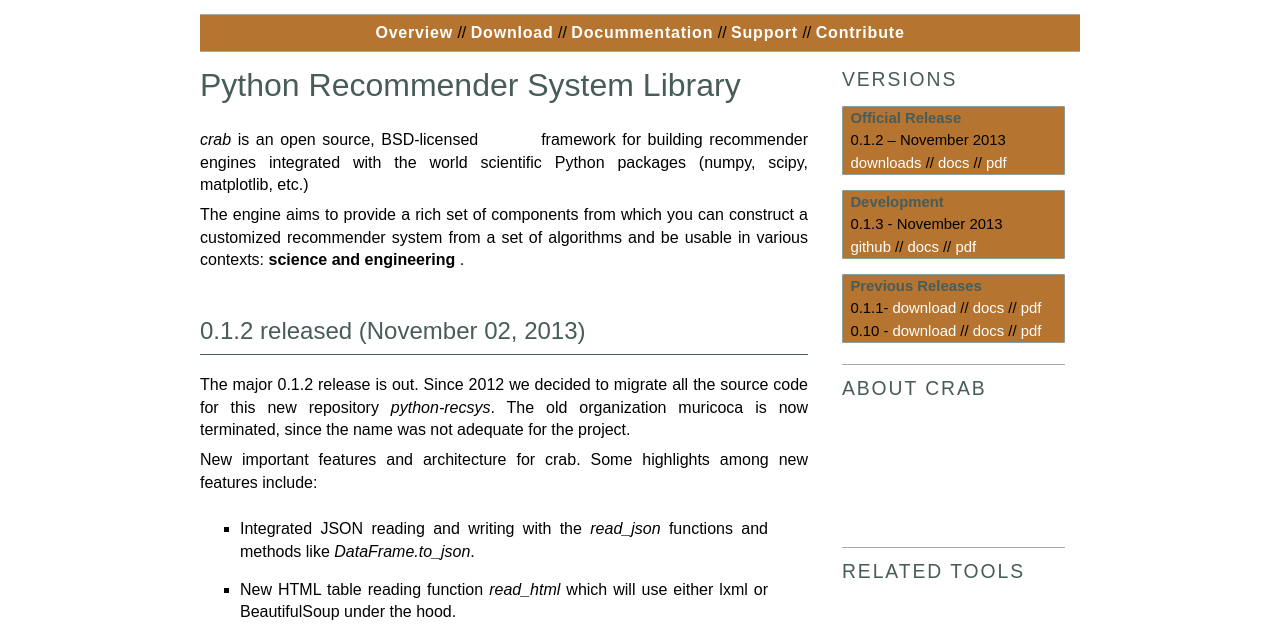
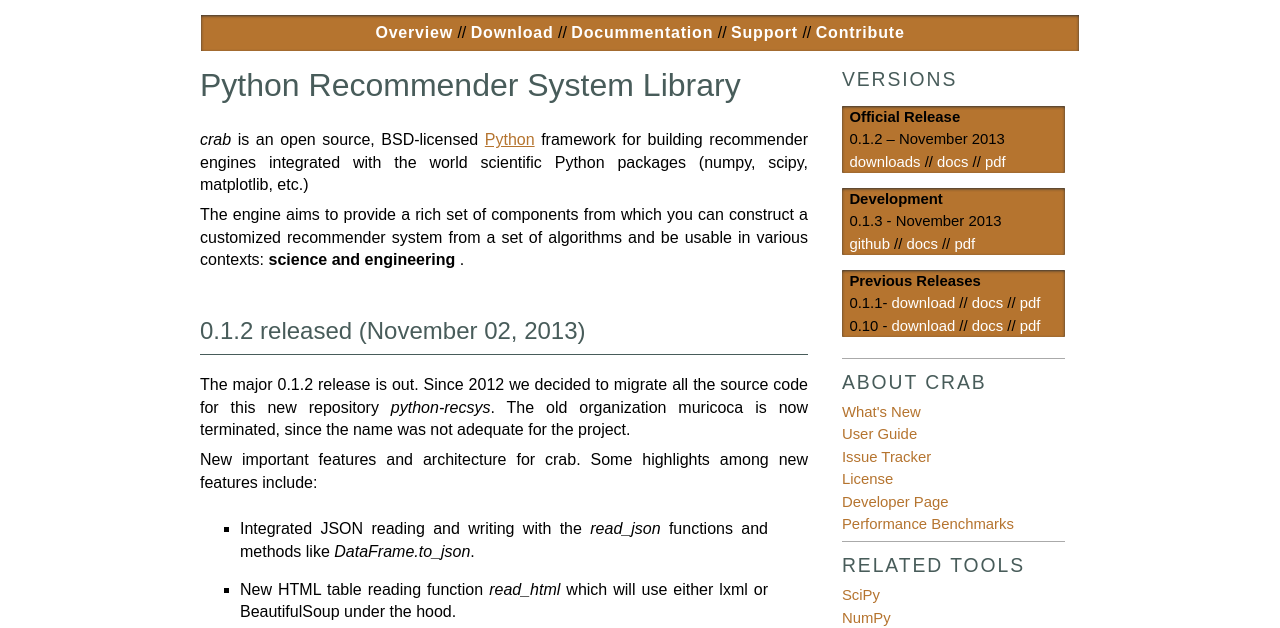
Before and after one commit to python-recsys/crab, a plain HTML site: page index.html in a window 1280 px wide. Shown: the part 172-800 px from the top of the page. Drawn offline with Linux system fonts and the light colour scheme.

Commit message:
Fixed CSS

```diff
--- a/static/pydata.css
+++ b/static/pydata.css
@@ -46,7 +46,7 @@ div.header-wrapper {
 
 /* Default body styles */
 a {
-  color: white;
+  color: #b5742f;
 }
 
 div.bodywrapper a, div.footer a {
@@ -158,11 +158,11 @@ div.header h1 a:hover {
 
 div.header div.rel {
   margin-top: 1em;
-  border-top: 1px solid #AAA;
-  border-bottom: 1px solid #AAA;
   padding: 7px;
   text-align: center;
   background-color: #b5742f;
+  box-shadow: inset 0px 1px 3px #333;
+  border: 1px solid #fff;
 }
 
 div.header div.rel a {
@@ -199,7 +199,7 @@ div.document ul {
 }
 
 div.document li {
-	margin-bottom:1em;
+  margin-bottom:1em;
 }
 
 div.document dd {
@@ -271,6 +271,7 @@ div.sphinxsidebar {
 
 div.sphinxsidebar a, div.header a {
   text-decoration: none;
+  color: #fff;
 }
 
 div.sphinxsidebar a:hover, div.header a:hover {
@@ -286,16 +287,17 @@ div.sphinxsidebar h3 {
 }
 
 div.sphinxsidebar h4 {
-  margin-bottom: 0;
-  font-weight: bold;
+margin-bottom: 0;
+font-weight: bold;
+color: #000;
 }
 
 div.sphinxsidebar .tile {
-  border: 1px solid #8C9C9A;
   border-radius: 1px;
-  background-color: #b5742f;
   padding-left: 0.5em;
   margin: 1em 0;
+  box-shadow: inset 0px 1px 3px #333;
+  background-color: #b5742f;
 }
 
 div.sphinxsidebar ul {
@@ -343,6 +345,9 @@ div.sidebarblock {
   border-bottom: 1px solid #AAA;
   margin-bottom: .8em;
 }
+div.sidebarblock ul li a{
+  color: #b5742f;
+}
 
 
 /* Footer */
@@ -360,7 +365,7 @@ div.footer {
 }
 
 div.footer, div.footer a {
-  color: #8C9C9A;
+  color: #666;
 
 }
 
```
Also changed, not shown: index.html (+0 -2 lines).
